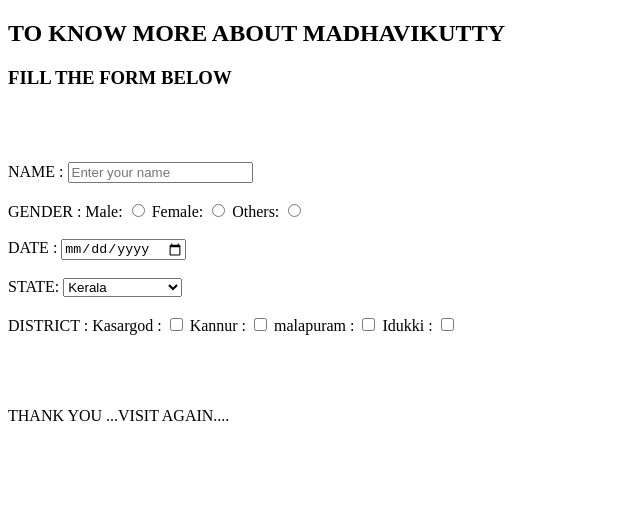
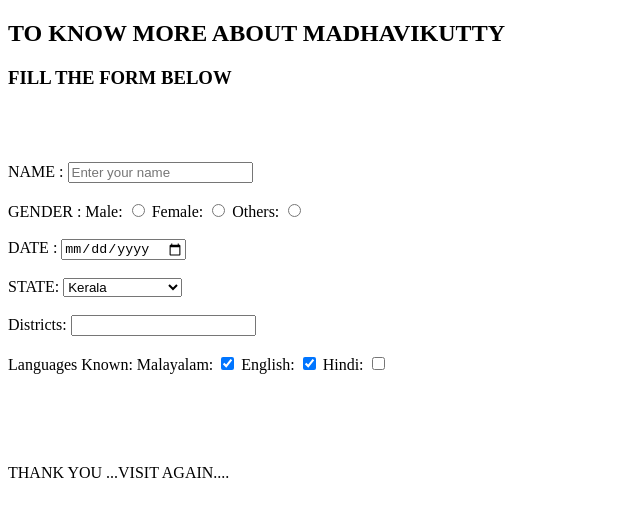
Before and after one commit to Sreelakshmi1018/KAMALA-SURAIYYA, a plain HTML site: page form.html in a window 1280 px wide. Shown: the whole page, without its empty margins (0-640 px from the left). Drawn offline with Linux system fonts and the light colour scheme.

Commit message:
Update form.html

```diff
--- a/form.html
+++ b/form.html
@@ -24,11 +24,21 @@
 
               </select>
               <br /><br />
-  DISTRICT :
-        Kasargod : <input type="checkbox" value= "kasargod" />
-        Kannur : <input type="checkbox" value= "kannur" />
-        malapuram : <input type="checkbox" value= "malapuram" />
-        Idukki : <input type="checkbox" value= "idukki" />
+   Districts:
+        <input type="text" list="districts">
+        <datalist id="districts">
+        <option value="Kasaragod"/>
+        <option value="Kannur"/>
+        <option value="Wayanadu"/>
+        <option value="Kozhikode"/>
+        <option value="Malappuram"/>
+        <option value="Palakkad"/>
+      </datalist><br /><br />
+
+  Languages Known:
+        Malayalam: <input type="checkbox" value="mal" checked />
+        English: <input type="checkbox" value="eng" checked />
+        Hindi: <input type="checkbox" value="hin" /><br /><br />
 
 
 </form>
```
